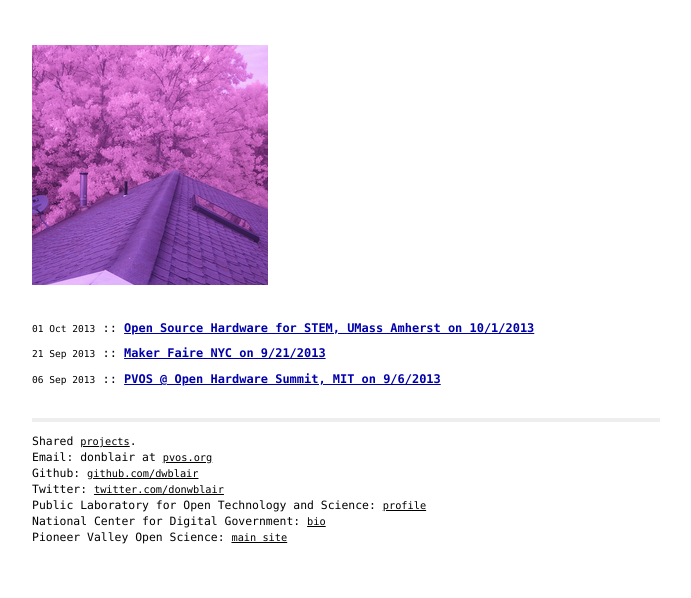
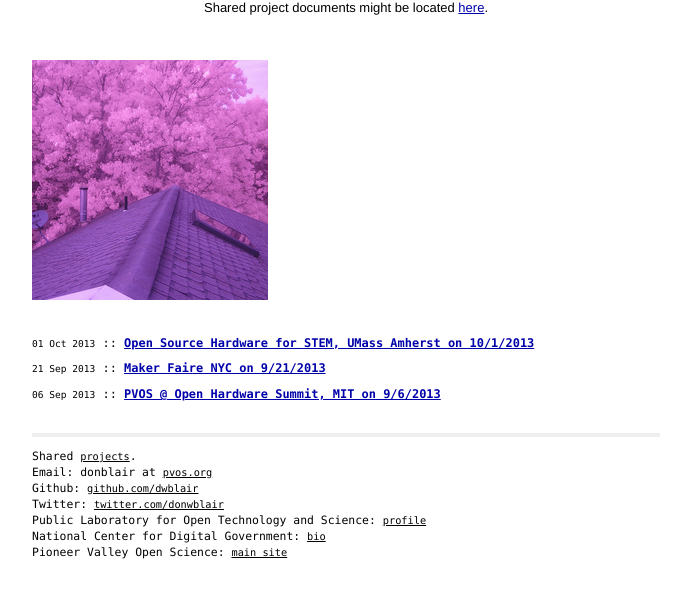
Before and after one commit to dwblair/dwblair.github.io, a plain HTML site: page index.html in a window 1280 px wide. Shown: the whole page, without its empty margins (294-985 px from the left). Drawn offline with Linux system fonts and the light colour scheme.

Commit message:
Update index.html

```diff
--- a/index.html
+++ b/index.html
@@ -13,7 +13,7 @@
 
     </head>
     <body>
-
+Shared project documents might be located <a href="https://github.com/dwblair/dwblair.github.io/wiki/Projects">here</a>.<br>
         <div class="container">
           <div class="site">
             <div class="header">
```
